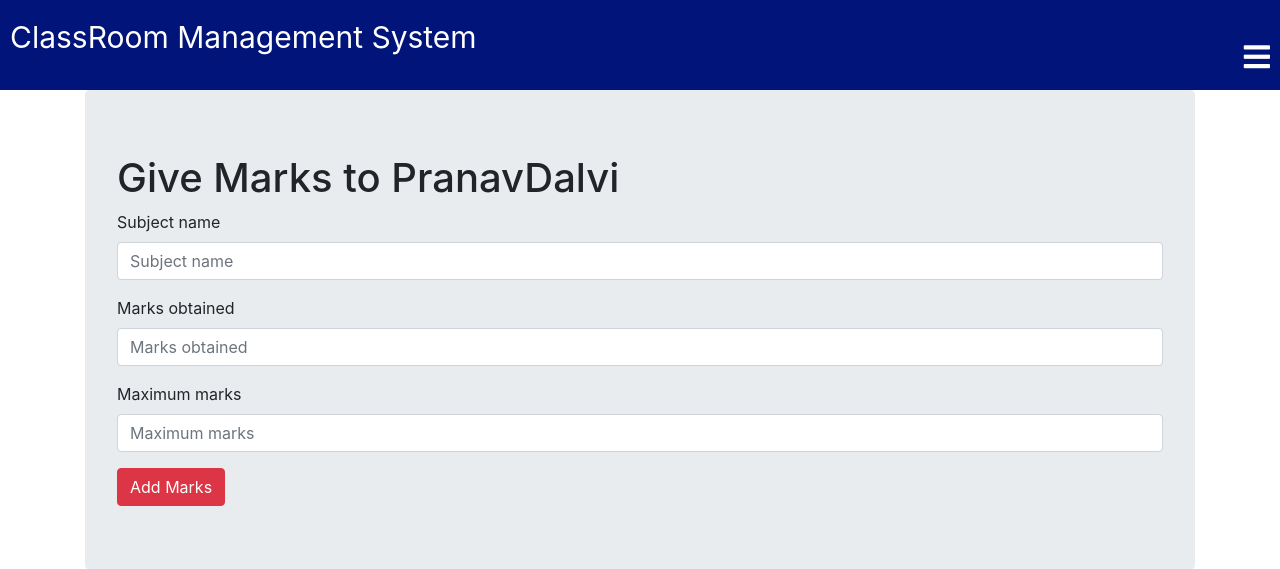
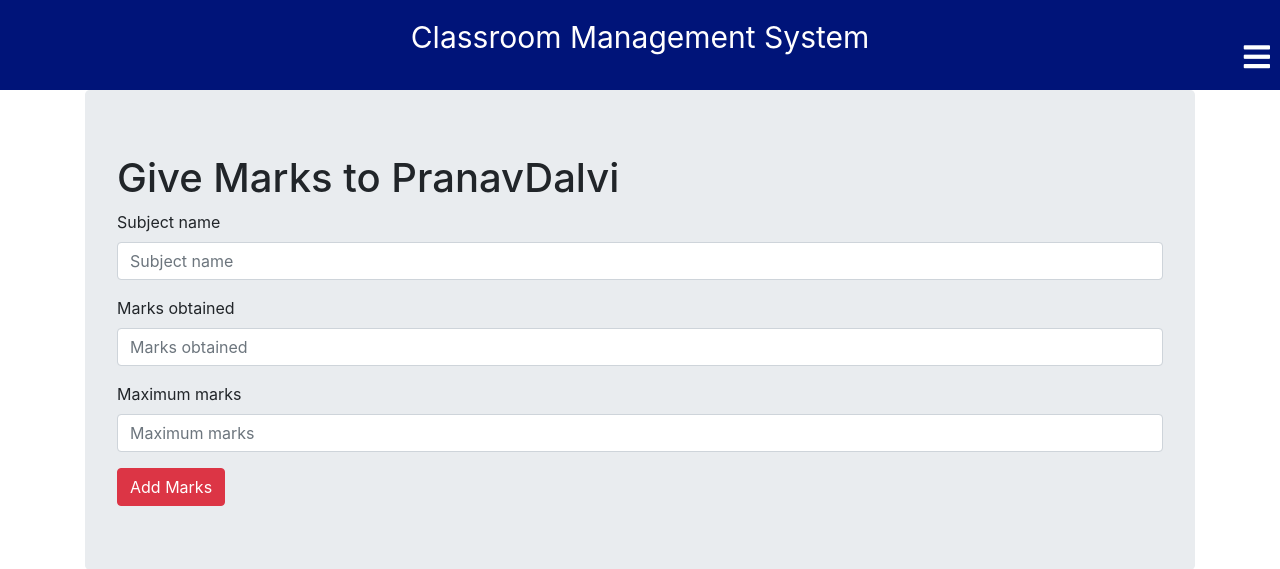
Before and after one commit to Puravshah321/tic-tec-toe24, a Django app: page /classroom/student/21/enter_marks in a window 1280 px wide. Shown: the top 569 px of the page. Run offline with Django 3.2, Linux system fonts and the light colour scheme; a user stored in the database is signed in; data comes from the database, SQL or seed files in the repository; some libraries are stand-ins or nearby versions.

Commit message:
base.html

```diff
--- a/tic-tac-toe/classroom_management_system/classmanager-student-teacher-portal-master/classmanager/template/classroom/base.html
+++ b/tic-tac-toe/classroom_management_system/classmanager-student-teacher-portal-master/classmanager/template/classroom/base.html
@@ -32,7 +32,10 @@
 
     <nav>
       <div class="toggle">
-        <a href="{% url 'home' %}">ClassRoom Management System</a>
+        <!-- <marquee behavior="left" direction="left"> -->
+          <a href="{% url 'home' %}" style="text-align: center;">Classroom Management System</a>
+
+
         <i class="fa fa-bars menu"></i>
       </div>
     </nav>
@@ -45,13 +48,21 @@
           <li> <a href="{% url 'classroom:submit_list' %}">View Submissions</a> </li>
           <li> <a href="{% url 'classroom:students_list' %}">All Students List</a> </li>
           <li> <a href="{% url 'classroom:class_student_list'%}">Class Students List</a> </li>
+
           <li> <a href="{% url 'classroom:write_notice' %}">Write Notice</a> </li>
           <li> <a href="{% url 'classroom:messages_list' pk=user.pk %}">Inbox</a> </li>
           <li> <a href="{% url 'classroom:teacher_detail' pk=user.pk %}">Profile</a> </li>
+
+          <!-- New Attendance Generator and Report Links
+          <li><a href="{% url 'classroom:attendance_generator' %}">Attendance Generator</a></li>
+          <li><a href="{% url 'classroom:report' %}">Report</a></li> -->
+
           {% else %}
           <li> <a href="{% url 'classroom:all_marks_list' pk=user.pk %}">Marks</a> </li>
           <li> <a href="{% url 'classroom:class_notice' pk=user.pk %}">Class Notice</a> </li>
           <li> <a href="{% url 'classroom:class_assignment' %}">Class Assignment</a> </li>
+          <li> <a href="{% url 'classroom:class_assignment' %}">Attendance viewer</a> </li>
+
           <li> <a href="{% url 'classroom:teachers_list' %}">Teacher list</a> </li>
           <li> <a href="{% url 'classroom:student_detail' pk=user.pk %}">Profile</a> </li>
           {% endif %}
```
